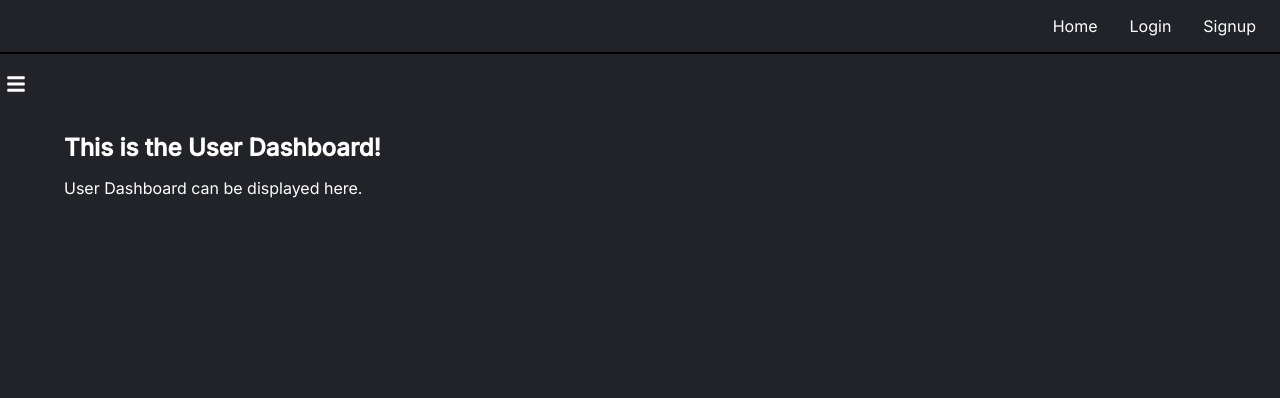
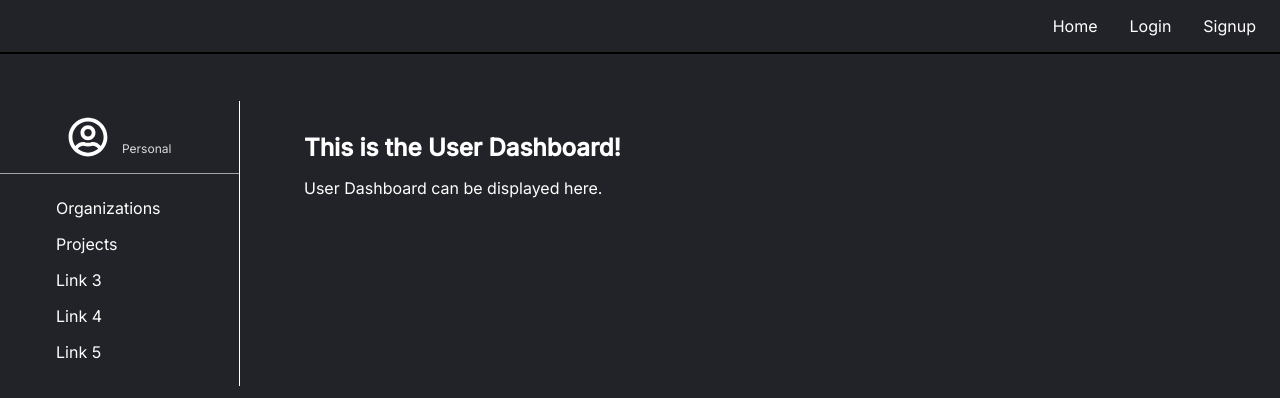
Before and after one commit to efmorales/ticketmanager-frontend, a React app: page /user in a window 1280 px wide. Built offline with nearby package versions, Linux system fonts and the light colour scheme; no server answers.

Commit message:
Added styles for responsive side-nav at wide screen ratios.

```diff
--- a/src/layouts/UserAndOrganizationLayout.css
+++ b/src/layouts/UserAndOrganizationLayout.css
@@ -1,11 +1,11 @@
 .organization-page {
-  /* display: flex; */
   position: relative;
   height: 100%;
-  /* padding: 2rem; */
 }
 
-.organization-page h1, h2, h3 {
+.organization-page h1,
+h2,
+h3 {
   margin: 0;
   padding-top: 2em;
 }
@@ -15,8 +15,6 @@
   z-index: 1000;
   padding: 0;
   color: #fff;
-  /* border-right: 1px solid #fff; */
-  display: none;
   background-color: #222328;
   height: 100%;
   width: 100%;
@@ -30,6 +28,10 @@
   left: .4em;
 }
 
+.side-nav-toggle:hover {
+  cursor: pointer;
+}
+
 .open {
   display: block;
 }
@@ -39,7 +41,6 @@
 }
 
 .profile-link {
-  /* display: inline-block; */
   border-bottom: 1px solid rgb(164, 164, 164);
   padding: 3em 5em 2em;
   margin: auto;
@@ -70,11 +71,9 @@
 
 .side-nav ul {
   text-align: center;
-  /* display: flex; */
   list-style-type: none;
   flex-direction: column;
   padding: 0;
-  /* margin: 0; */
 }
 
 .side-nav ul li {
@@ -87,16 +86,51 @@
   color: #fff;
   text-decoration: none;
   display: block;
-  /* width: 100%; */
   padding: .5em 1em;
 }
 
 .side-nav ul li a:hover {
   background-color: rgb(59, 59, 59);
-  /* border-right: .5em solid #fff; */
+  cursor: pointer;
 }
 
 .page-content {
   width: 100%;
-  /* padding: 1em 5em; */
 }
+
+@media (min-width: 800px) {
+  .organization-page {
+    display: flex;
+  }
+
+  .close {
+    display: block;
+  }
+
+  .side-nav-toggle {
+    display: none;
+  }
+
+  .side-nav {
+    position: unset;
+    width: 15em;
+    border-right: 1px solid #fff;
+    margin-top: 2em;
+  }
+
+  .profile-link {
+    padding: 1em;
+  }
+
+  .side-nav ul {
+    text-align: unset;
+  }
+
+  .side-nav ul li a {
+    padding-left: 3.5em;
+  }
+
+  .side-nav ul li a:hover {
+    border-right: .40em solid #fff;
+  }
+}
```
